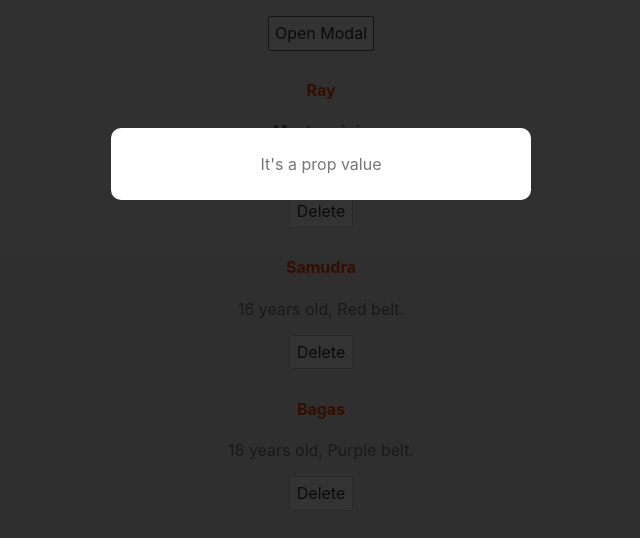
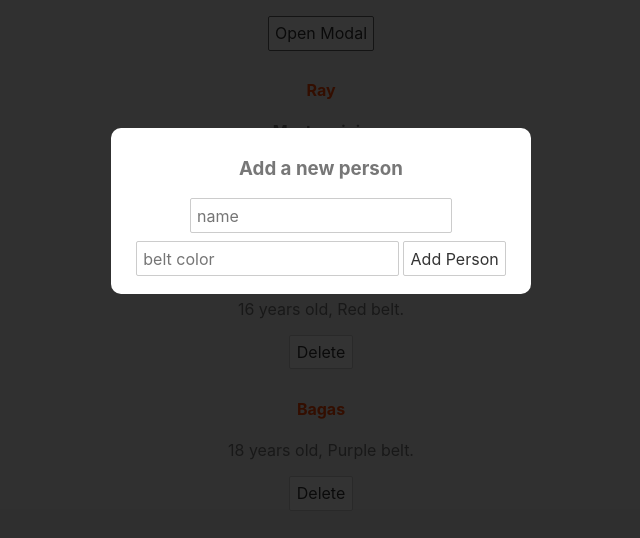
Before and after one commit to raybagas7/svelte-intro-ntk, a Svelte app: page / in a window 1280 px wide. Both pictures are taken after a click on the button "Open Modal". Shown: the top 538 px of the page, without its empty margins (319-959 px from the left). Built offline with nearby package versions, Linux system fonts and the light colour scheme.

Commit message:
feat(slots) - passing the content to another component with slot - use a slot name as a identifier so the slot can be spesific show wanted content

```diff
--- a/src/App.svelte
+++ b/src/App.svelte
@@ -18,14 +18,16 @@
   };
 </script>
 
-<Modal
-  message="It's a prop value"
-  isPromo={false}
-  {showModal}
-  on:click={toggleModal}
-/>
+<Modal isPromo={false} {showModal} on:click={toggleModal}>
+  <h3>Add a new person</h3>
+  <form>
+    <input type="type" placeholder="name" />
+    <input type="type" placeholder="belt color" />
+    <button>Add Person</button>
+  </form>
+</Modal>
 <main>
-  <button on:click|once={toggleModal}>Open Modal</button>
+  <button on:click={toggleModal}>Open Modal</button>
   {#each people as person (person.id)}
     <div>
       <h4>{person.name}</h4>
--- a/src/Modal.svelte
+++ b/src/Modal.svelte
@@ -1,5 +1,4 @@
 <script>
-  export let message = 'This is a modal default value';
   export let isPromo = false;
   export let showModal = false;
 </script>
@@ -8,7 +7,7 @@
   <!-- svelte-ignore a11y-click-events-have-key-events -->
   <div class="backdrop" class:promo={isPromo} on:click|self>
     <div class="modal">
-      <p>{message}</p>
+      <slot />
     </div>
   </div>
 {/if}
```
